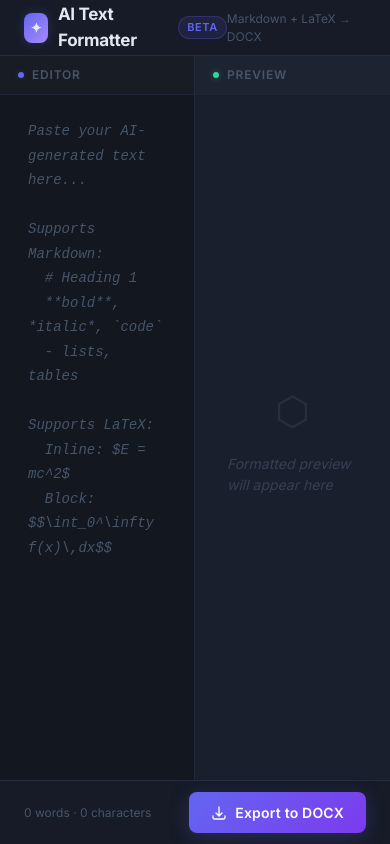
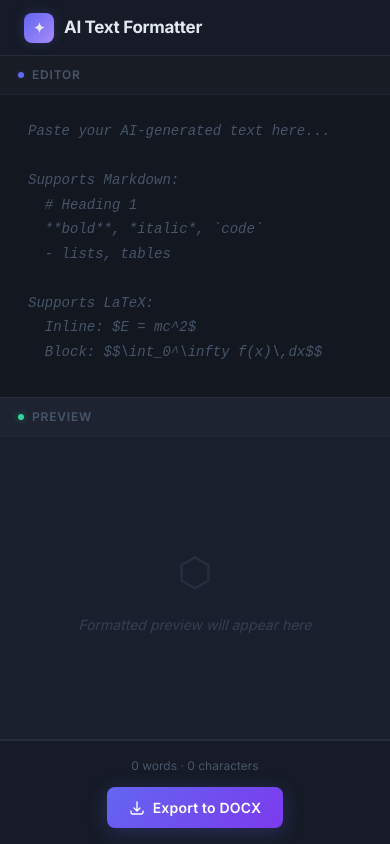
Before and after one commit to RashikFarhan/AI_Text2Doc, a Next.js app: page / in a window 390 px wide. Built offline with nearby package versions, Linux system fonts and the light colour scheme; what markdown-it-katex would draw is missing.

Commit message:
Fix layout & KaTeX math styling, Add Copy Content button

```diff
--- a/app/globals.css
+++ b/app/globals.css
@@ -4,8 +4,6 @@
 /* ─── Reset ─────────────────────────────────────────── */
 *, *::before, *::after {
   box-sizing: border-box;
-  margin: 0;
-  padding: 0;
 }
 
 html, body, #__next {
@@ -323,3 +321,36 @@ body {
   background: var(--border);
   flex-shrink: 0;
 }
+
+/* ─── Mobile Responsiveness ──────────────────────────── */
+@media (max-width: 768px) {
+  .app-main {
+    flex-direction: column;
+  }
+
+  .panel-left, .panel-right {
+    width: 100%;
+    height: 50%;
+    border-right: none;
+    border-bottom: 1px solid var(--border);
+  }
+
+  /* Make export button full width on narrow screens */
+  .app-footer {
+    flex-direction: column;
+    justify-content: center;
+    gap: 12px;
+    height: auto;
+    padding: 16px 24px;
+  }
+
+  .export-btn {
+    width: 100%;
+    justify-content: center;
+  }
+
+  /* Hide the subtitle in header to save space */
+  .app-header > div:last-child {
+    display: none;
+  }
+}
--- a/app/page.tsx
+++ b/app/page.tsx
@@ -23,7 +23,6 @@ export default function Home() {
         <div className="app-logo">
           <div className="app-logo-icon">✦</div>
           AI Text Formatter
-          <span className="app-badge">Beta</span>
         </div>
         <div style={{ fontSize: "12px", color: "var(--text-muted)" }}>
           Markdown + LaTeX → DOCX
--- a/components/Preview.tsx
+++ b/components/Preview.tsx
@@ -1,6 +1,6 @@
 "use client";
 
-import { useMemo } from "react";
+import { useMemo, useRef, useState } from "react";
 import { renderMarkdown } from "@/lib/markdown";
 import "katex/dist/katex.min.css";
 
@@ -11,10 +11,39 @@ interface PreviewProps {
 export default function Preview({ text }: PreviewProps) {
   // Compute HTML synchronously — no useEffect flash, no stale state
   const html = useMemo(() => renderMarkdown(text), [text]);
+  const contentRef = useRef<HTMLDivElement>(null);
+  const [copied, setCopied] = useState(false);
+
+  const handleCopy = async () => {
+    if (!contentRef.current) return;
+    try {
+      const htmlContent = contentRef.current.innerHTML;
+      const textContent = contentRef.current.innerText;
+
+      // Write rich HTML + plain text to clipboard buffer.
+      // This allows pasting formatted text + tables directly into Word or Google Docs.
+      const clipboardItem = new ClipboardItem({
+        "text/html": new Blob([htmlContent], { type: "text/html" }),
+        "text/plain": new Blob([textContent], { type: "text/plain" }),
+      });
+      await navigator.clipboard.write([clipboardItem]);
+      setCopied(true);
+      setTimeout(() => setCopied(false), 2000);
+    } catch (err) {
+      console.error("Failed to copy:", err);
+      // Fallback for browsers that don't support ClipboardItem (like older Firefox)
+      if (navigator.clipboard && navigator.clipboard.writeText) {
+        await navigator.clipboard.writeText(contentRef.current.innerText);
+        setCopied(true);
+        setTimeout(() => setCopied(false), 2000);
+      }
+    }
+  };
 
   return (
     <>
-      <div className="panel-header">
+      <div className="panel-header" style={{ display: "flex", justifyContent: "space-between", width: "100%" }}>
+        <div style={{ display: "flex", alignItems: "center", gap: "8px" }}>
           <span
             className="panel-dot"
             style={{
@@ -24,9 +53,43 @@ export default function Preview({ text }: PreviewProps) {
           />
           <span className="panel-title">Preview</span>
         </div>
+
+        {text && (
+          <button
+            onClick={handleCopy}
+            className="copy-btn"
+            style={{
+              background: "rgba(255,255,255,0.05)",
+              border: "1px solid rgba(255,255,255,0.1)",
+              color: copied ? "#34d399" : "var(--text-secondary)",
+              fontSize: "12px",
+              padding: "4px 10px",
+              borderRadius: "4px",
+              cursor: "pointer",
+              display: "flex",
+              alignItems: "center",
+              gap: "6px",
+              transition: "all 0.2s"
+            }}
+          >
+            {copied ? (
+              <>
+                <svg width="12" height="12" viewBox="0 0 24 24" fill="none" stroke="currentColor" strokeWidth="3" strokeLinecap="round" strokeLinejoin="round"><polyline points="20 6 9 17 4 12"></polyline></svg>
+                Copied!
+              </>
+            ) : (
+              <>
+                <svg width="12" height="12" viewBox="0 0 24 24" fill="none" stroke="currentColor" strokeWidth="2" strokeLinecap="round" strokeLinejoin="round"><rect x="9" y="9" width="13" height="13" rx="2" ry="2"></rect><path d="M5 15H4a2 2 0 0 1-2-2V4a2 2 0 0 1 2-2h9a2 2 0 0 1 2 2v1"></path></svg>
+                Copy Content
+              </>
+            )}
+          </button>
+        )}
+      </div>
       <div className="preview-body">
         {text ? (
           <div
+            ref={contentRef}
             className="prose prose-invert max-w-none"
             dangerouslySetInnerHTML={{ __html: html }}
           />
```
Lines whose indentation alone changed are shown as unchanged.
